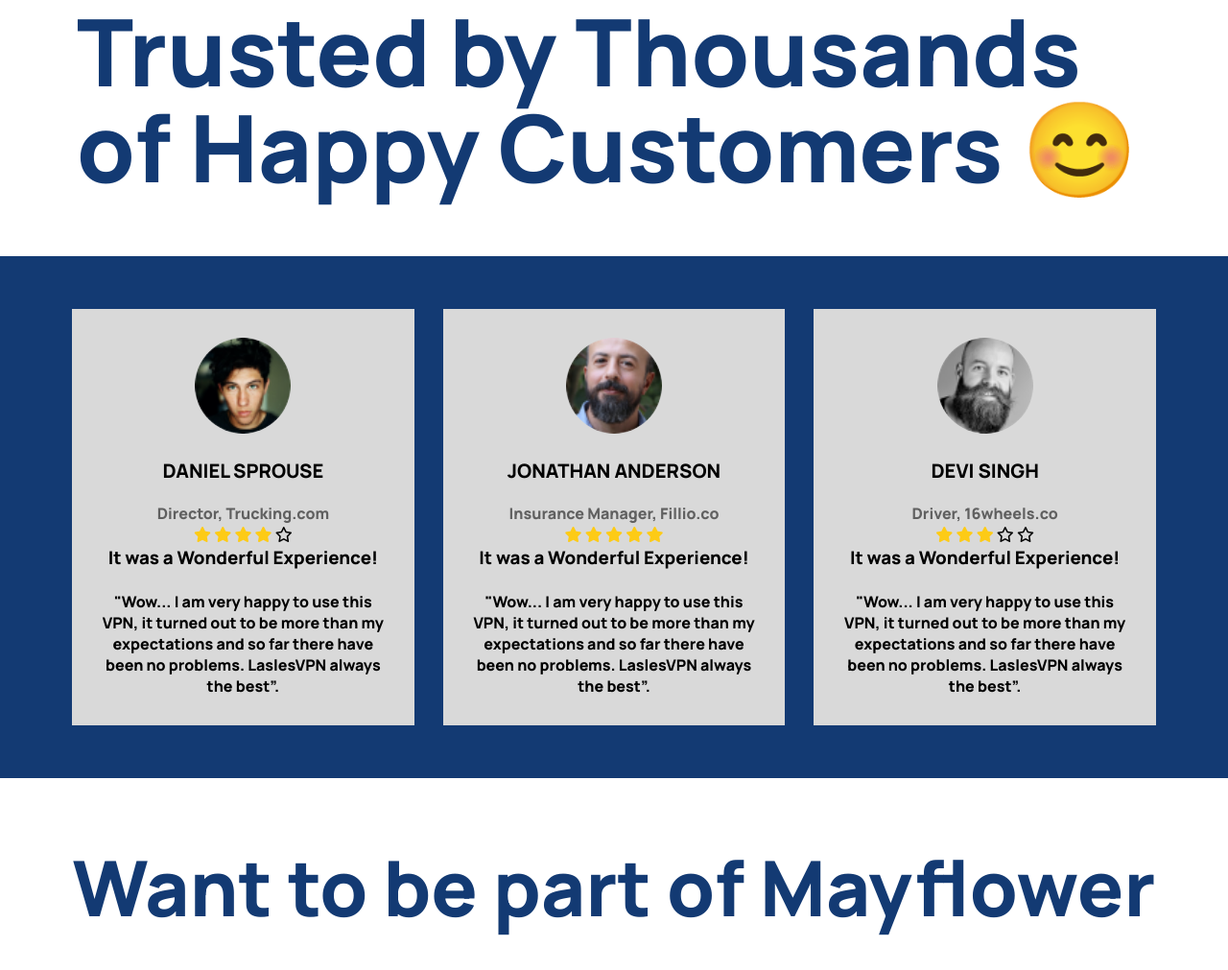
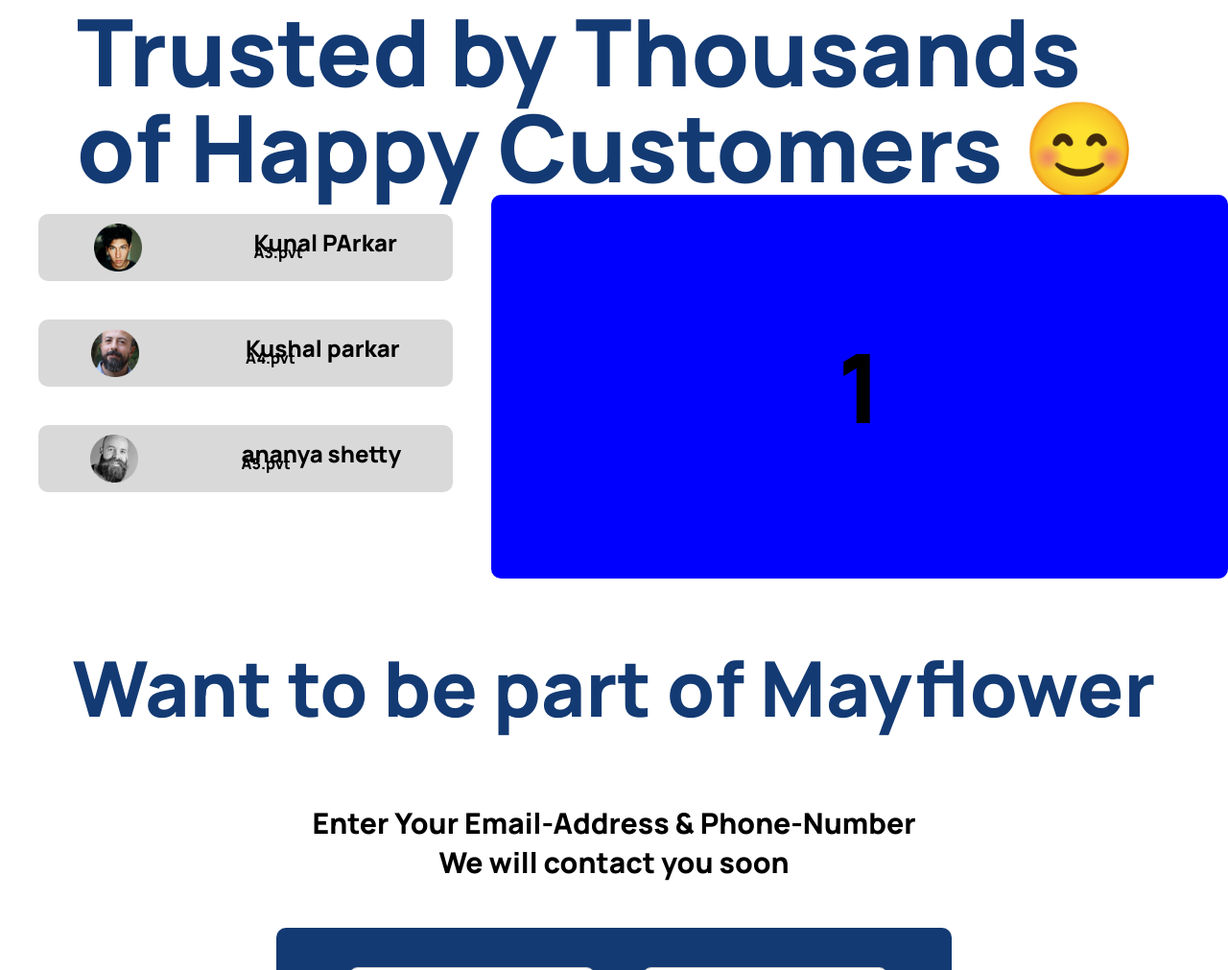
Before and after one commit to Kun0311al/May_flower_services, a plain HTML site: page index.html in a window 1280 px wide. Shown: the part 2701-3712 px from the top of the page at 96% size. Drawn offline with Linux system fonts and the light colour scheme.

Commit message:
adding testimonial section in

```diff
--- a/index.html
+++ b/index.html
@@ -159,64 +159,56 @@
         <p class="head_line">Trusted by Thousands of Happy Customers &#128522;</p>
 
         <!--given reviews-->
-        <div class="testmonials" style="margin-top: 4rem;">
-            <div class="inner">
-                <div class="t_row">
-                    <div class="t_col">
-                        <div class="testmonial">
-                            <img src="assets/R1.png" alt="R1">
-                            <div class="name">Daniel Sprouse</div>
-                            <span style="color: #606060;">Director, Trucking.com</span>
-                            <div class="stars">
-                                <i class="fa-solid fa-star" style="color: #fdcb16;"></i>
-                                <i class="fa-solid fa-star" style="color: #fdcb16;"></i>
-                                <i class="fa-solid fa-star" style="color: #fdcb16;"></i>
-                                <i class="fa-solid fa-star" style="color: #fdcb16;"></i>
-                                <i class="fa-regular fa-star"></i><br>
+        <div class="row">
+            <div class="column5">
+                <div class="p-slides">
+                    <a class="ap-details" href="#slide-1">
+                        <div class="p-details">
+                            <div class="p-info">
+                                <img src="assets/R1.png" style="width: 50px;height: 50px;" alt="">
                             </div>
-                            <h3>It was a Wonderful Experience!</h3><br>
-                            <p>"Wow... I am very happy to use this VPN, it turned out to be
-                                more than my expectations and so far there have been no
-                                problems. LaslesVPN always the best”.</p>
+                            <div class="p-detail">
+                                <h2>Kunal PArkar</h2>
+                                <span>A3.pvt</span>
                             </div>
                         </div>
+                    </a>
 
-                    <div class="t_col">
-                        <div class="testmonial">
-                            <img src="assets/R2.png" alt="R1">
-                            <div class="name">Jonathan Anderson</div>
-                            <span style="color: #606060;">Insurance Manager, Fillio.co</span>
-                            <div class="stars">
-                                <i class="fa-solid fa-star" style="color: #fdcb16;"></i>
-                                <i class="fa-solid fa-star" style="color: #fdcb16;"></i>
-                                <i class="fa-solid fa-star" style="color: #fdcb16;"></i>
-                                <i class="fa-solid fa-star" style="color: #fdcb16;"></i>
-                                <i class="fa-solid fa-star" style="color: #fdcb16;"></i><br>
+                    <a class="ap-details" href="#slide-2">
+                        <div class="p-details">
+                            <div class="p-info">
+                                <img src="assets/R2.png" style="width: 50px;height: 50px;" alt="">
                             </div>
-                            <h3>It was a Wonderful Experience!</h3><br>
-                            <p>"Wow... I am very happy to use this VPN, it turned out to be
-                                more than my expectations and so far there have been no
-                                problems. LaslesVPN always the best”.</p>
+                            <div class="p-detail">
+                                <h2>Kushal parkar</h2>
+                                <span>A4.pvt</span>
                             </div>
                         </div>
+                    </a>
 
-                    <div class="t_col">
-                        <div class="testmonial">
-                            <img src="assets/R3.png" alt="R1">
-                            <div class="name">Devi Singh</div>
-                            <span style="color: #606060;">Driver, 16wheels.co</span>
-                            <div class="stars">
-                                <i class="fa-solid fa-star" style="color: #fdcb16;"></i>
-                                <i class="fa-solid fa-star" style="color: #fdcb16;"></i>
-                                <i class="fa-solid fa-star" style="color: #fdcb16;"></i>
-                                <i class="fa-regular fa-star"></i>
-                                <i class="fa-regular fa-star"></i><br>
+                    <a class="ap-details" href="#slide-3">
+                        <div class="p-details">
+                            <div class="p-info">
+                                <img src="assets/R3.png" style="width: 50px;height: 50px;" alt="">
                             </div>
-                            <h3>It was a Wonderful Experience!</h3><br>
-                            <p>"Wow... I am very happy to use this VPN, it turned out to be
-                                more than my expectations and so far there have been no
-                                problems. LaslesVPN always the best”.</p>
+                            <div class="p-detail">
+                                <h2>ananya shetty</h2>
+                                <span>A5.pvt</span>
                             </div>
+                        </div>
+                    </a>
+                </div>
+            </div>
+            <div class="column6">
+                <div class="slides">
+                    <div id="slide-1">
+                      1
+                    </div>
+                    <div id="slide-2">
+                      2
+                    </div>
+                    <div id="slide-3">
+                      3
                     </div>
                   </div>
             </div>
--- a/style.css
+++ b/style.css
@@ -497,64 +497,157 @@
     width: 100%;
 }
 
-.testmonials {
-    padding: 40px 0;
-    background: #133A73;
-    color: #000;
-    text-align: center;
+.row {
+    display: flex;
+    flex-direction: row;
 }
 
-.inner {
-    max-width: 1200px;
-    margin: auto;
-    overflow: hidden;
-    padding: 0 20px;
+.column5 {
+    display: flex;
+    flex: 40%;
+    flex-direction: column;
 }
 
-.t_row {
+.p-slides {
     display: flex;
-    flex-wrap: wrap;
-    justify-content: center;
+    flex: 40%;
+    flex-direction: column;
 }
 
-.t_col {
-    flex: 33.33%;
-    max-width: 33.33%;
-    box-sizing: border-box;
-    padding: 15px;
+.column5 a {
+    text-decoration: none;
+    color: #000;
 }
 
-.testmonial {
-    background: #D9D9D9;
-    padding: 30px;
+.column6 {
+    flex: 60%;
 }
 
-.testmonial img {
-    width: 100px;
-    height: 100px;
-    border-radius: 50%;
+.p-details {
+    display: flex;
+    line-height: 10px;
+    justify-content: space-around;
+    align-items: center;
+    flex-direction: row;
+    border-radius: 10px;
+    margin: 20px 40px;
+    padding: 10px 0;
+    background-color: #d9d9d9;
 }
 
-.name {
-    font-size: 20px;
-    text-transform: uppercase;
-    margin: 20px 0;
+.slides {
+    display: flex;
+    overflow-x: auto;
+    scroll-snap-type: x mandatory;
+    height: 400px;
+    scroll-behavior: smooth;
+    -webkit-overflow-scrolling: touch;
 }
 
-@media screen and(max-width:992px) {
-    .t_col {
-        flex: 100%;
-        max-width: 80%;
+.slides::-webkit-scrollbar {
+    width: 10px;
+    height: 10px;
+}
+
+.slides::-webkit-scrollbar-thumb {
+    background: #fff;
+    border-radius: 10px;
+}
+
+.slides::-webkit-scrollbar-track {
+    background: transparent;
+}
+
+.slides>div {
+    scroll-snap-align: start;
+    flex-shrink: 0;
+    width: 100%;
+    height: 100%;
+    margin-right: 50px;
+    border-radius: 10px;
+    background: blue;
+    transform-origin: center center;
+    transform: scale(1);
+    transition: transform 0.5s;
+    position: relative;
+    display: flex;
+    justify-content: center;
+    align-items: center;
+    font-size: 100px;
+}
+
+/**/
+.p-slides {
+    display: flex;
+    overflow-x: auto;
+    scroll-snap-type: x mandatory;
+    height: 150px;
+    scroll-behavior: smooth;
+    -webkit-overflow-scrolling: touch;
+}
+
+.p-slides::-webkit-scrollbar {
+    width: 10px;
+    height: 10px;
+}
+
+.p-slides::-webkit-scrollbar-thumb {
+    background: #000;
+    border-radius: 10px;
+}
+
+.p-slides::-webkit-scrollbar-track {
+    background: transparent;
+}
+
+.p-slides>div {
+    scroll-snap-align: start;
+    flex-shrink: 0;
+    width: 100%;
+    height: 100%;
+    margin-right: 50px;
+    border-radius: 10px;
+    background: blue;
+    transform-origin: center center;
+    transform: scale(1);
+    transition: transform 0.5s;
+    position: relative;
+    display: flex;
+    justify-content: center;
+    align-items: center;
+    font-size: 100px;
+}
+
+@media (max-width:992px) {
+    .row {
+        flex-direction: column;
+    }
+
+    .column5 {
+        width: 100%;
+        flex-direction: row;
+        overflow: hidden;
+    }
+
+    .p-slides {
+        width: 150%;
+        margin: 0;
+        flex-direction: row;
+    }
+
+    .p-details{
+        width: 100%;
+        padding: 5px 10px;
+    }
+
+    .ap-details{
+        margin: 0 15px;
+    }
+
+    .column6 {
+        width: 100%;
     }
 }
-
-@media screen and (max-width: 600px) {
-    .t_col {
-        flex: 100%;
-        max-width: 100%;
-    }
-}
-
 
 @media(max-width: 992px) {
     #reviews .head_line {
--- a/style2.css
+++ b/style2.css
@@ -0,0 +1,151 @@
+.row {
+    display: flex;
+    flex-direction: row;
+}
+
+.column5 {
+    display: flex;
+    flex: 40%;
+    flex-direction: column;
+}
+
+.p-slides {
+    display: flex;
+    flex: 40%;
+    flex-direction: column;
+}
+
+.column5 a {
+    text-decoration: none;
+    color: #000;
+}
+
+.column6 {
+    flex: 60%;
+}
+
+.p-details {
+    display: flex;
+    line-height: 10px;
+    justify-content: space-around;
+    align-items: center;
+    flex-direction: row;
+    border-radius: 10px;
+    margin: 20px 40px;
+    padding: 10px 0;
+    background-color: #d9d9d9;
+}
+
+.slides {
+    display: flex;
+    overflow-x: auto;
+    scroll-snap-type: x mandatory;
+    height: 400px;
+    scroll-behavior: smooth;
+    -webkit-overflow-scrolling: touch;
+}
+
+.slides::-webkit-scrollbar {
+    width: 10px;
+    height: 10px;
+}
+
+.slides::-webkit-scrollbar-thumb {
+    background: #fff;
+    border-radius: 10px;
+}
+
+.slides::-webkit-scrollbar-track {
+    background: transparent;
+}
+
+.slides>div {
+    scroll-snap-align: start;
+    flex-shrink: 0;
+    width: 100%;
+    height: 100%;
+    margin-right: 50px;
+    border-radius: 10px;
+    background: blue;
+    transform-origin: center center;
+    transform: scale(1);
+    transition: transform 0.5s;
+    position: relative;
+    display: flex;
+    justify-content: center;
+    align-items: center;
+    font-size: 100px;
+}
+
+/**/
+.p-slides {
+    display: flex;
+    overflow-x: auto;
+    scroll-snap-type: x mandatory;
+    height: 150px;
+    scroll-behavior: smooth;
+    -webkit-overflow-scrolling: touch;
+}
+
+.p-slides::-webkit-scrollbar {
+    width: 10px;
+    height: 10px;
+}
+
+.p-slides::-webkit-scrollbar-thumb {
+    background: #000;
+    border-radius: 10px;
+}
+
+.p-slides::-webkit-scrollbar-track {
+    background: transparent;
+}
+
+.p-slides>div {
+    scroll-snap-align: start;
+    flex-shrink: 0;
+    width: 100%;
+    height: 100%;
+    margin-right: 50px;
+    border-radius: 10px;
+    background: blue;
+    transform-origin: center center;
+    transform: scale(1);
+    transition: transform 0.5s;
+    position: relative;
+    display: flex;
+    justify-content: center;
+    align-items: center;
+    font-size: 100px;
+}
+
+@media (max-width:992px) {
+    .row {
+        flex-direction: column;
+    }
+
+    .column5 {
+        width: 100%;
+        flex-direction: row;
+        overflow: hidden;
+    }
+
+    .p-slides {
+        width: 150%;
+        margin: 0;
+        flex-direction: row;
+    }
+
+    .p-details{
+        width: 100%;
+        padding: 5px 10px;
+    }
+
+    .ap-details{
+        margin: 0 15px;
+    }
+
+    .column6 {
+        width: 100%;
+    }
+}
```
Also changed, not shown: kunal.html (+58 -0 lines). Lines whose indentation alone changed are shown as unchanged.
